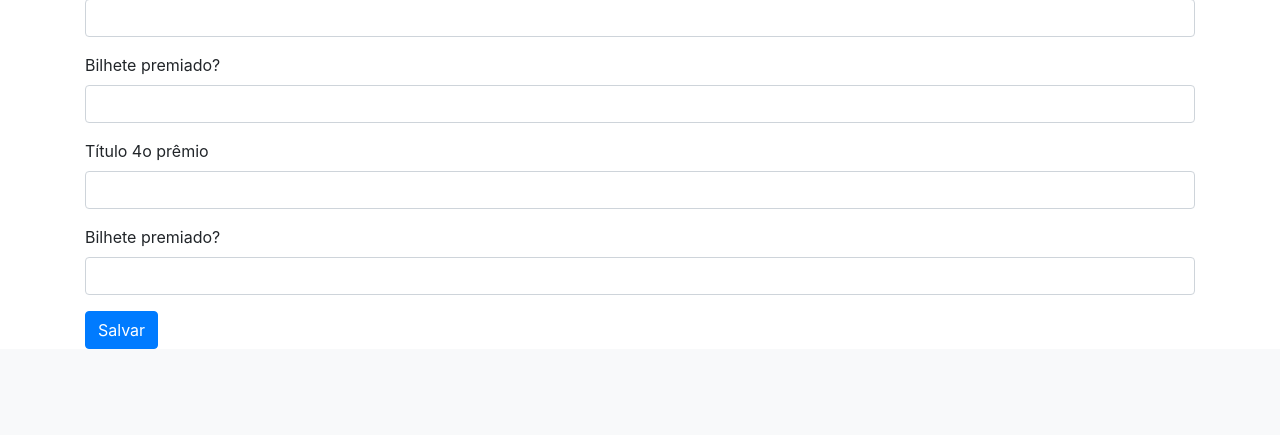
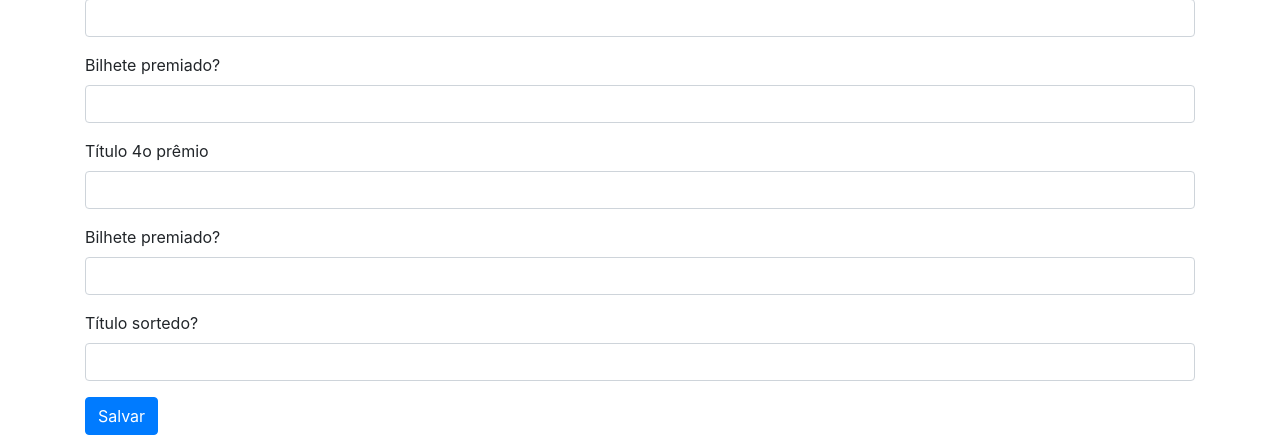
Before and after one commit to fbarbieri77/sortis, a Flask app: page /security in a window 1280 px wide. Shown: the part 605-1040 px from the top of the page. Before the commit the page ends 954 px from the top, so only its background shows below. Run offline with Flask 2, Linux system fonts and the light colour scheme; some libraries are stand-ins or nearby versions.

Commit message:
fix add security
proper link and added a field to win the lottery

```diff
--- a/app.py
+++ b/app.py
@@ -139,6 +139,7 @@ def add_security():
     is_winner_3 = request.form['is_winner_3']
     title_4 = request.form['title_4']
     is_winner_4 = request.form['is_winner_4']
+    is_winner = request.form['is_winner']
 
     prizes = []
     if len(title_1) > 0:
@@ -170,7 +171,7 @@ def add_security():
             'is_checked': False
         })
 
-    security = Security(author, value, prizes)
+    security = Security(author, value, prizes, is_winner)
     security.save_to_mongo()
 
     return render_template('add-security.html')
--- a/templates/add-security.html
+++ b/templates/add-security.html
@@ -46,6 +46,10 @@
                 <label for="inputwinner4">Bilhete premiado?</label>
                 <input type="text" class="form-control" id="inputwinner4" name="is_winner_4">
             </div>
+            <div class="form-group">
+                <label for="inputwinner">Título sortedo?</label>
+                <input type="text" class="form-control" id="inputwinner" name="is_winner">
+            </div>
 
             <button type="submit" class="btn btn-primary">Salvar</button>
         </form>
```
